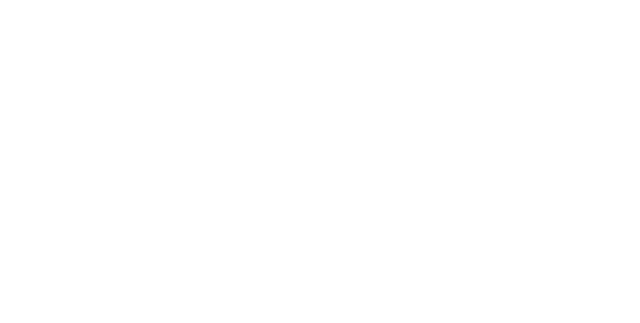
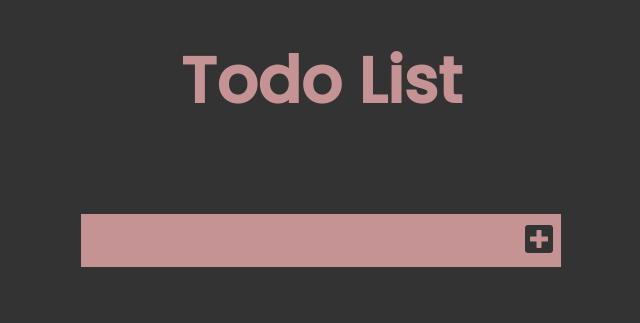
Before and after one commit to Padpara/Simple-Todo-App-Javascript, a plain HTML site: page index.html in a window 1280 px wide. Shown: the whole page, without its empty margins (319-959 px from the left). Drawn offline with Linux system fonts and the light colour scheme.

Commit message:
initial html css done

```diff
--- a/app.js
+++ b/app.js
@@ -0,0 +1,8 @@
+//Selectors
+const todoInput = document.querySelector('.todo-input');
+const todoButton = document.querySelector('.todo-button');
+const todoList = document.querySelector('.todo-list');
+
+//Events Listener
+
+//Functions
--- a/index.html
+++ b/index.html
@@ -6,10 +6,27 @@
     <meta http-equiv="X-UA-Compatible" content="IE=edge">
     <meta name="viewport" content="width=device-width, initial-scale=1.0">
     <title>Todo Project</title>
+    <link href="https://fonts.googleapis.com/css2?family=Poppins:wght@300;400;500&display=swap" rel="stylesheet">
+    <link rel="stylesheet" href="https://cdnjs.cloudflare.com/ajax/libs/font-awesome/5.12.1/css/all.min.css"
+        integrity="sha256-mmgLkCYLUQbXn0B1SRqzHar6dCnv9oZFPEC1g1cwlkk=" crossorigin="anonymous" />
     <link rel="stylesheet" href="style.css">
 </head>
 
 <body>
+    <header>
+        <h1 class="logo">Todo List</h1>
+    </header>
+
+    <form>
+        <input type="text" class="todo-input">
+        <button class="todo-button">
+            <i class="fas fa-plus-square"></i>
+        </button>
+    </form>
+
+    <div class="todo-container">
+        <ul class="todo-list"></ul>
+    </div>
 
     <script src="app.js"></script>
 </body>
--- a/style.css
+++ b/style.css
@@ -0,0 +1,73 @@
+
+:root {
+    --color-main: rgb(51, 51, 51);
+    --color-secondary: rgb(197, 147, 147);
+}
+
+* {
+    margin: 0;
+    padding: 0;
+    box-sizing: border-box;
+
+}
+
+body {
+    background-color: var(--color-main);
+    font-size: 62.5%;
+    font-family: 'Poppins', sans-serif;
+    color: white;
+    min-height: 100vh;
+}
+
+header  {
+    font-size: 2rem;
+    color: var(--color-secondary);
+}
+
+header, form {
+    min-height: 20vh;
+    display: flex;
+    justify-content: center;
+    align-items: center;
+}
+
+form input, form button {
+    padding: 0.5rem;
+    font-size: 2rem;
+    border: none;
+    background: var(--color-secondary);
+}
+
+form input:focus {
+    outline: none;
+}
+
+form button {
+    background: var(--color-secondary);
+    color: var(--color-main);
+    cursor: pointer;
+    transition: all 0.3s ease;
+}
+
+form button:hover {
+    background: var(--color-main);
+    color:  var(--color-secondary);
+}
+
+.todo-container {
+    display: flex;
+    justify-content: center;
+    align-items: center;
+}
+
+.todo-list {
+      min-width: 30%;
+      list-style: none;
+  }
+
+.todo {
+    margin: 0.5rem;
+    font-size: 1.5rem;
+    background: var(--color-secondary);
+    color: var(--color-main);
+}
```
